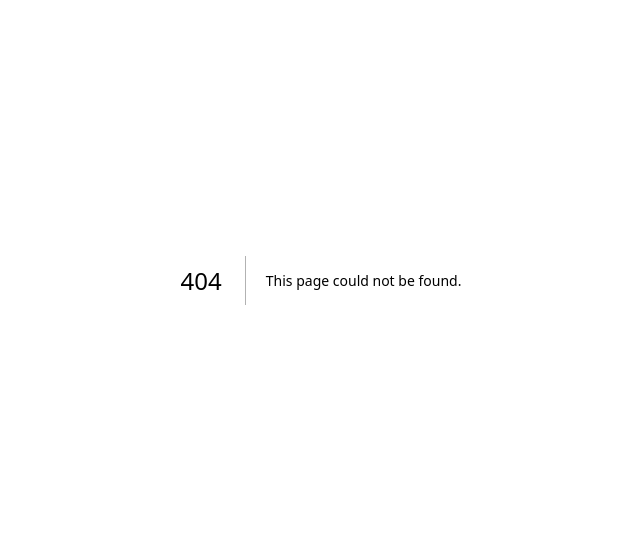
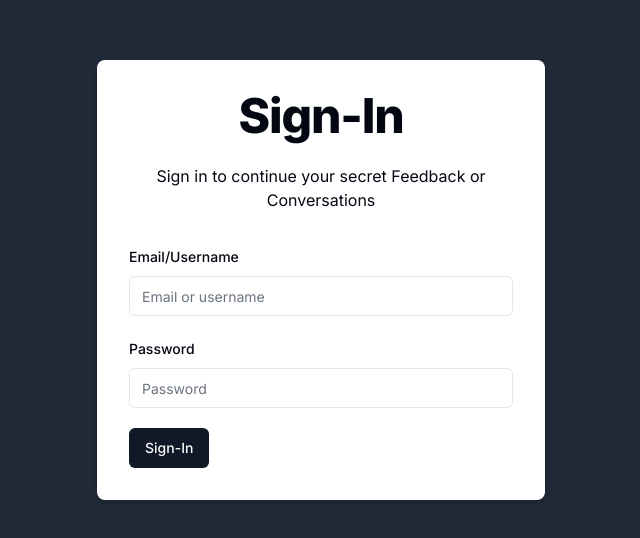
Before and after one commit to Vi369/anonymous-message, a Next.js app: page /sign-in in a window 1280 px wide. Before the commit this address had no page. Shown: the part 120-658 px from the top of the page, without its empty margins (319-959 px from the left). Built offline with nearby package versions, Linux system fonts and the light colour scheme.

Commit message:
sign in with next auth client side completed

```diff
--- /dev/null
+++ b/src/app/(auth)/sign-in/page.tsx
@@ -0,0 +1,111 @@
+"use client"
+import { Form, FormField, FormItem, FormLabel, FormMessage } from '@/components/ui/form'
+import { signInSchema } from '@/schemas/signInSchema'
+import { zodResolver } from '@hookform/resolvers/zod'
+import * as z from 'zod'
+import { useForm } from 'react-hook-form'
+import { Input } from '@/components/ui/input'
+import { Button } from '@/components/ui/button'
+import { Loader } from 'lucide-react'
+import { useState } from 'react'
+import { useToast } from '@/components/ui/use-toast'
+import { useRouter } from 'next/navigation'
+import { signIn } from 'next-auth/react'
+
+function page() {
+    const [isFormSubmitting, setIsFormSubmitting] = useState(false);
+    const { toast } = useToast()
+    const router = useRouter()
+
+    const form = useForm<z.infer<typeof signInSchema>>({
+        resolver: zodResolver(signInSchema),
+        defaultValues:{
+            identifire: '',
+            password: ''
+        }
+    })
+
+    // handle submit
+    const onSubmitHandler = async(data: z.infer<typeof signInSchema>)=>{
+        setIsFormSubmitting(true)
+        try {
+            const responseSignIn = await signIn('Credentials', {
+                redirect: false,
+                identifire: data.identifire,
+                password: data.password
+            })
+            // TODO:
+            console.log("res sign in :", responseSignIn)
+
+            if(responseSignIn?.error){
+                toast({
+                    description: "Incorrect username or passaword.Please check and try again",
+                    variant: 'destructive'
+                })
+            }
+
+            if(responseSignIn?.url){
+                router.replace('/my-dashboard')
+            }
+        } catch (error) {
+            console.log("Error during sign in with auth:", error)
+            toast({
+                description: "Something went worng please try again",
+                variant: 'destructive'
+            })
+        }finally{
+            setIsFormSubmitting(false)
+        }
+    }
+
+  return (
+    <div className="flex justify-center items-center min-h-screen bg-gray-800">
+        <div className="w-full max-w-md p-8 space-y-8 bg-white rounded-lg shadow-md">
+            {/* heading */}
+            <div className="text-center">
+                <h1 className="text-4xl font-extrabold tracking-tight lg:text-5xl mb-6">
+                    Sign-In
+                </h1>
+                <p className="mb-4">Sign in to continue your secret Feedback or Conversations</p>
+            </div>
+            {/* form */}
+            <Form {...form}>
+                <form onSubmit={form.handleSubmit(onSubmitHandler)} className='space-y-5'>
+                    <FormField
+                        name="identifire"
+                        control={form.control}
+                        render={({ field }) => (
+                            <FormItem>
+                            <FormLabel>Email/Username</FormLabel>
+                            <Input {...field} placeholder='Email or username'/>
+                            <FormMessage />
+                            </FormItem>
+                        )}
+                        />
+                        <FormField
+                        name="password"
+                        control={form.control}
+                        render={({ field }) => (
+                            <FormItem>
+                            <FormLabel>Password</FormLabel>
+                            <Input type="password" {...field} placeholder='Password' />
+                            <FormMessage />
+                            </FormItem>
+                        )}
+                    />
+                    <Button type='submit' disabled={isFormSubmitting}>
+                        {
+                        isFormSubmitting ?
+                        (<>
+                            <Loader className="mr-2 h-4 w-4 animate-spin"/>Please wait...
+                        </>):('Sign-In')
+                        }
+                     </Button>
+                </form>
+            </Form>
+        </div>
+    </div>
+  )
+}
+
+export default page
```
